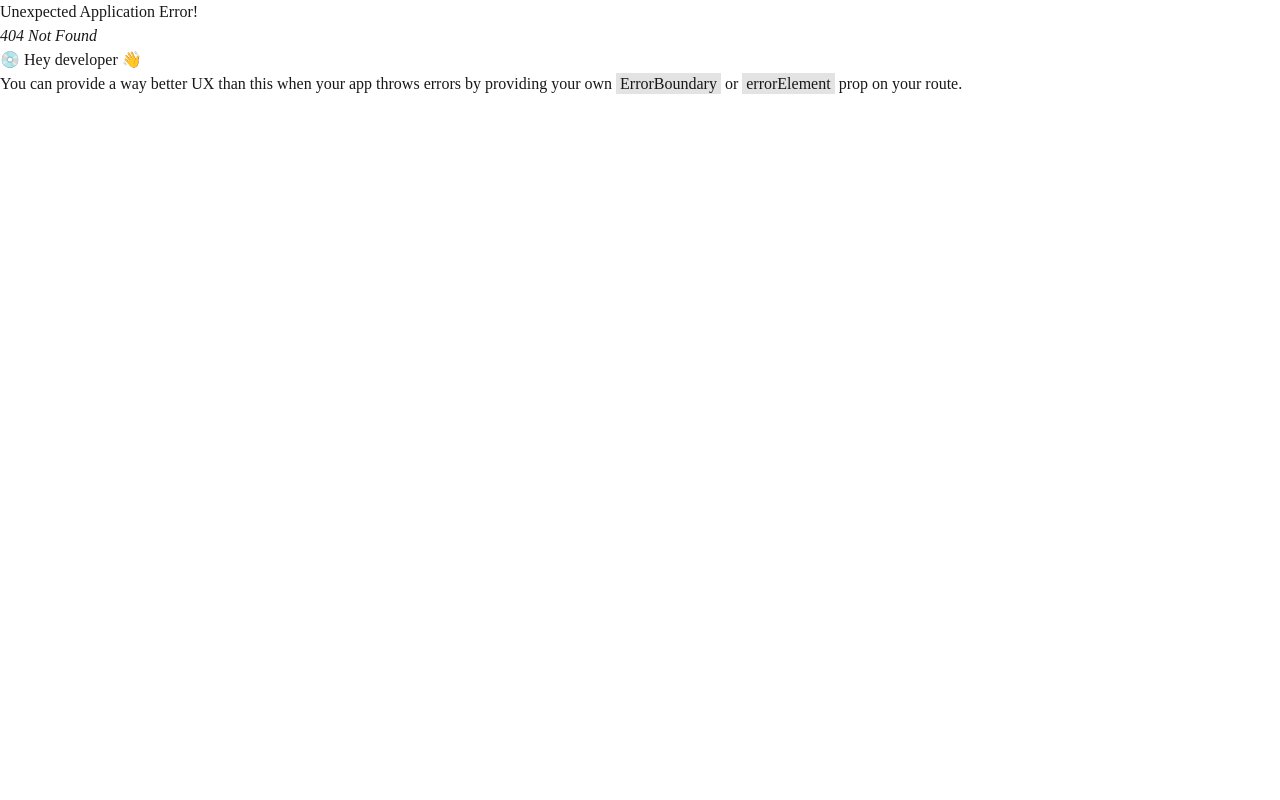
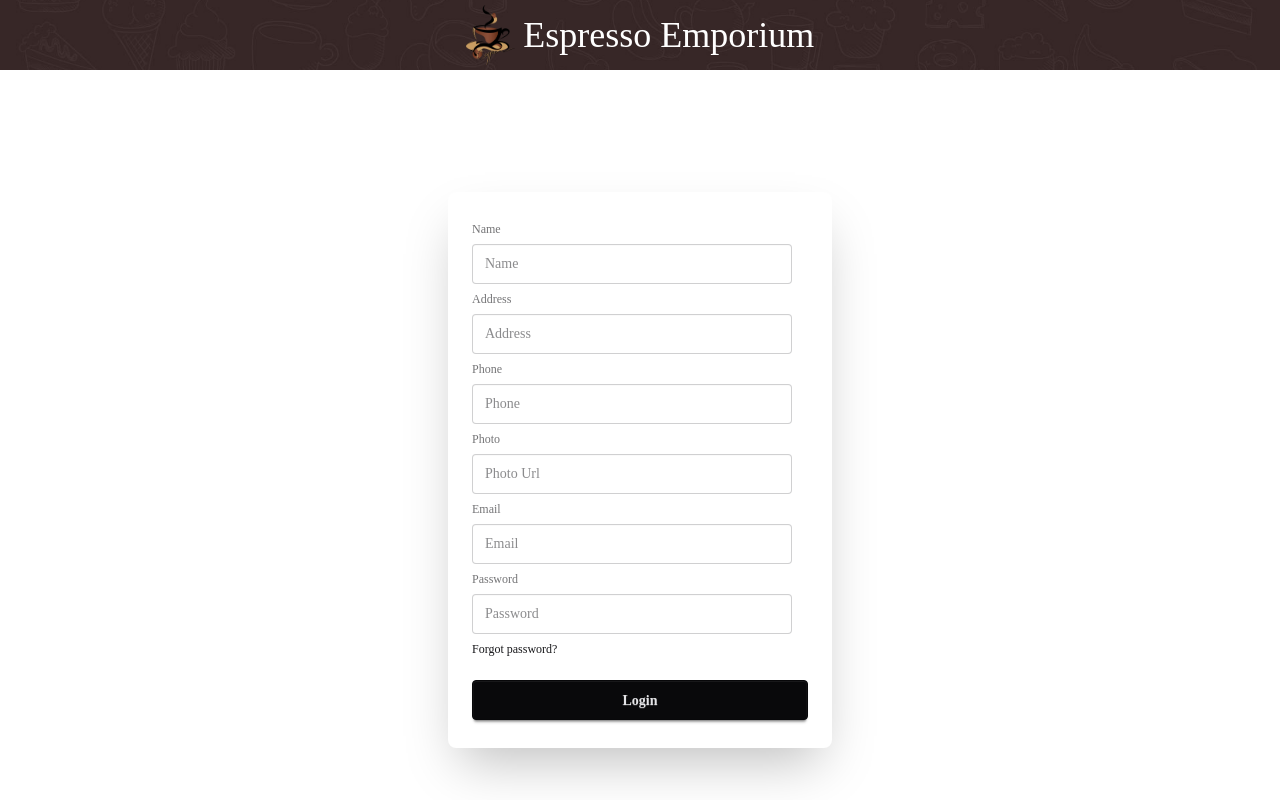
Before and after one commit to ShahadatHasan623/coffee-client-server, a React (Vite) app: page /signUp in a window 1280 px wide. Before the commit this address had no page. Shown: the top 800 px of the page. Built offline with nearby package versions, Linux system fonts and the light colour scheme; a web font is replaced by a local one.

Commit message:
added signup route and firebase install and firebase config

```diff
--- a/package.json
+++ b/package.json
@@ -12,6 +12,7 @@
   "dependencies": {
     "@tailwindcss/vite": "^4.1.6",
     "daisyui": "^5.0.35",
+    "firebase": "^11.7.3",
     "react": "^19.1.0",
     "react-dom": "^19.1.0",
     "react-icons": "^5.5.0",
--- /dev/null
+++ b/src/components/SignUp.jsx
@@ -0,0 +1,30 @@
+import React from "react";
+
+const SignUp = () => {
+  return (
+    <div className="card bg-base-100 w-full max-w-sm shrink-0 shadow-2xl mx-auto">
+      <div className="card-body">
+        <form className="fieldset">
+          <label className="label">Name</label>
+          <input type="text" name="name" className="input" placeholder="Name" />
+          <label className="label">Address</label>
+          <input type="text" name="address" className="input" placeholder="Address" />
+          <label className="label">Phone</label>
+          <input type="text" name="phone" className="input" placeholder="Phone" />
+          <label className="label">Photo</label>
+          <input type="email" name="text" className="input" placeholder="Photo Url" />
+          <label className="label">Email</label>
+          <input type="email" name="email" className="input" placeholder="Email" />
+          <label className="label">Password</label>
+          <input type="password" name="password" className="input" placeholder="Password" />
+          <div>
+            <a className="link link-hover">Forgot password?</a>
+          </div>
+          <button type="submit" className="btn btn-neutral mt-4">Login</button>
+        </form>
+      </div>
+    </div>
+  );
+};
+
+export default SignUp;
--- /dev/null
+++ b/src/firebase/firebase.config.js
@@ -0,0 +1,16 @@
+
+import { initializeApp } from "firebase/app";
+import { getAuth } from "firebase/auth"
+
+const firebaseConfig = {
+  apiKey: "AIzaSyBCrxIyNPCBozYVFyJOSsCXghipSbPPHKE",
+  authDomain: "coffee-store-app-dd59c.firebaseapp.com",
+  projectId: "coffee-store-app-dd59c",
+  storageBucket: "coffee-store-app-dd59c.firebasestorage.app",
+  messagingSenderId: "65159277946",
+  appId: "1:65159277946:web:bfcc3893eaa49116a13ac3"
+};
+
+// Initialize Firebase
+const app = initializeApp(firebaseConfig);
+export const auth = getAuth(app);
--- a/src/routes/Root.jsx
+++ b/src/routes/Root.jsx
@@ -4,6 +4,7 @@ import Home from "../components/Home";
 import AddCoffee from "../components/AddCoffee";
 import UpdateCoffee from "../components/UpdateCoffee";
 import CoffeeDetails from "../components/CoffeeDetails";
+import SignUp from "../components/SignUp";
 
 export const router =createBrowserRouter([
     {
@@ -27,6 +28,10 @@ export const router =createBrowserRouter([
                 path:'/details/:id',
                 Component:CoffeeDetails,
                 loader:({params})=>fetch(`http://localhost:3000/coffees/${params.id}`)
+            },
+            {
+                path:'/signUp',
+                Component:SignUp
             }
         ]
     }
```
Also changed, not shown: 1 other file (tests, documents, lock files or other folders).
